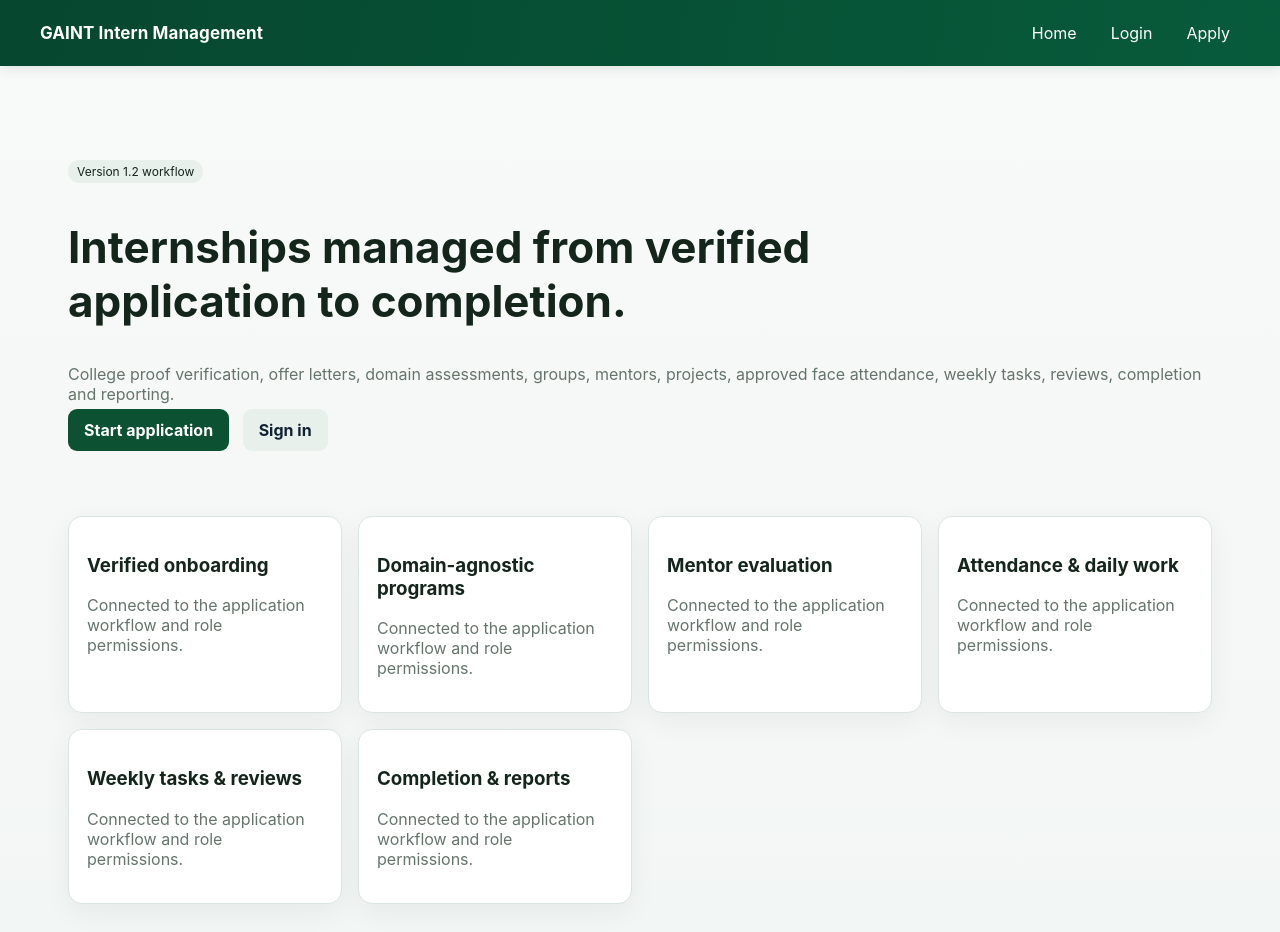
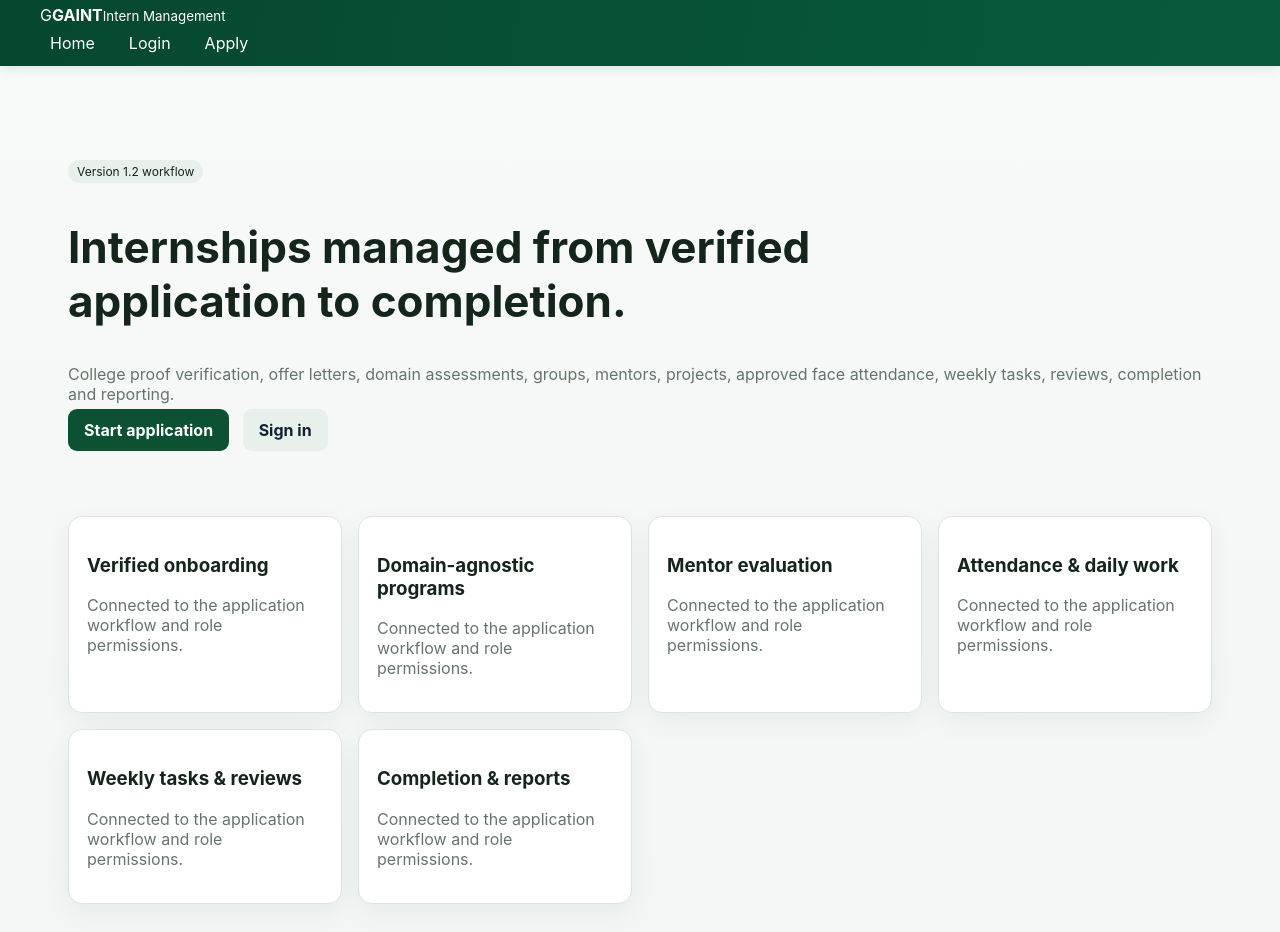
Before and after one commit to cloutgaint/InternsManagement, a Next.js app in the folder frontend/: page / in a window 1280 px wide. Built offline with nearby package versions, Linux system fonts and the light colour scheme.

Commit message:
style(nav): add accessible glass navigation with active routes

```diff
--- a/frontend/pages/_app.js
+++ b/frontend/pages/_app.js
@@ -1,25 +1,29 @@
 import Head from "next/head";
+import Link from "next/link";
+import { useRouter } from "next/router";
 import "@/shared/globals.css";
 
 export default function App({ Component, pageProps }) {
+  const router = useRouter();
+  const links = [{href:"/",label:"Home"},{href:"/login",label:"Login"},{href:"/register",label:"Apply"}];
   return (
     <>
       <Head>
         <title>GAINT Intern Management</title>
-        <meta
-          name="description"
-          content="End-to-end internship lifecycle management"
-        />
+        <meta name="description" content="End-to-end internship lifecycle management"/>
       </Head>
-      <header className="top">
-        <b>GAINT Intern Management</b>
-        <nav className="nav">
-          <a href="/">Home</a>
-          <a href="/login">Login</a>
-          <a href="/register">Apply</a>
-        </nav>
+      <header className="top glass-top">
+        <div className="glass-nav-shell">
+          <Link href="/" className="glass-brand" aria-label="GAINT Intern Management home">
+            <span className="glass-brand-mark" aria-hidden="true">G</span>
+            <span className="glass-brand-copy"><strong>GAINT</strong><small>Intern Management</small></span>
+          </Link>
+          <nav className="nav glass-nav" aria-label="Main navigation">
+            {links.map(({href,label})=><Link key={href} href={href} aria-current={router.pathname===href?"page":undefined} className={"glass-nav-link"+(router.pathname===href?" is-active":"")+(href==="/register"?" glass-nav-cta":"")}>{label}</Link>)}
+          </nav>
+        </div>
       </header>
-      <Component {...pageProps} />
+      <Component {...pageProps}/>
     </>
   );
 }
```
